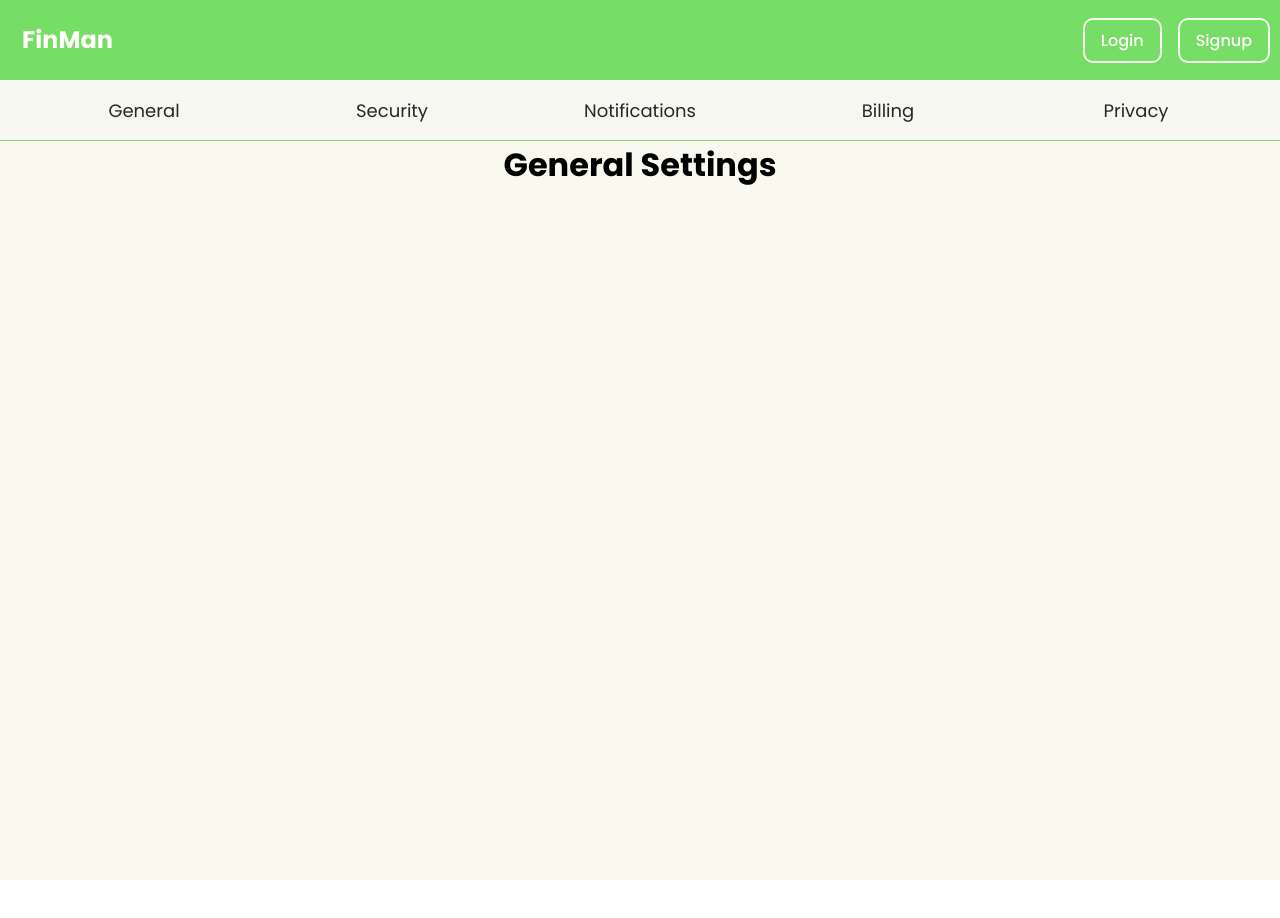
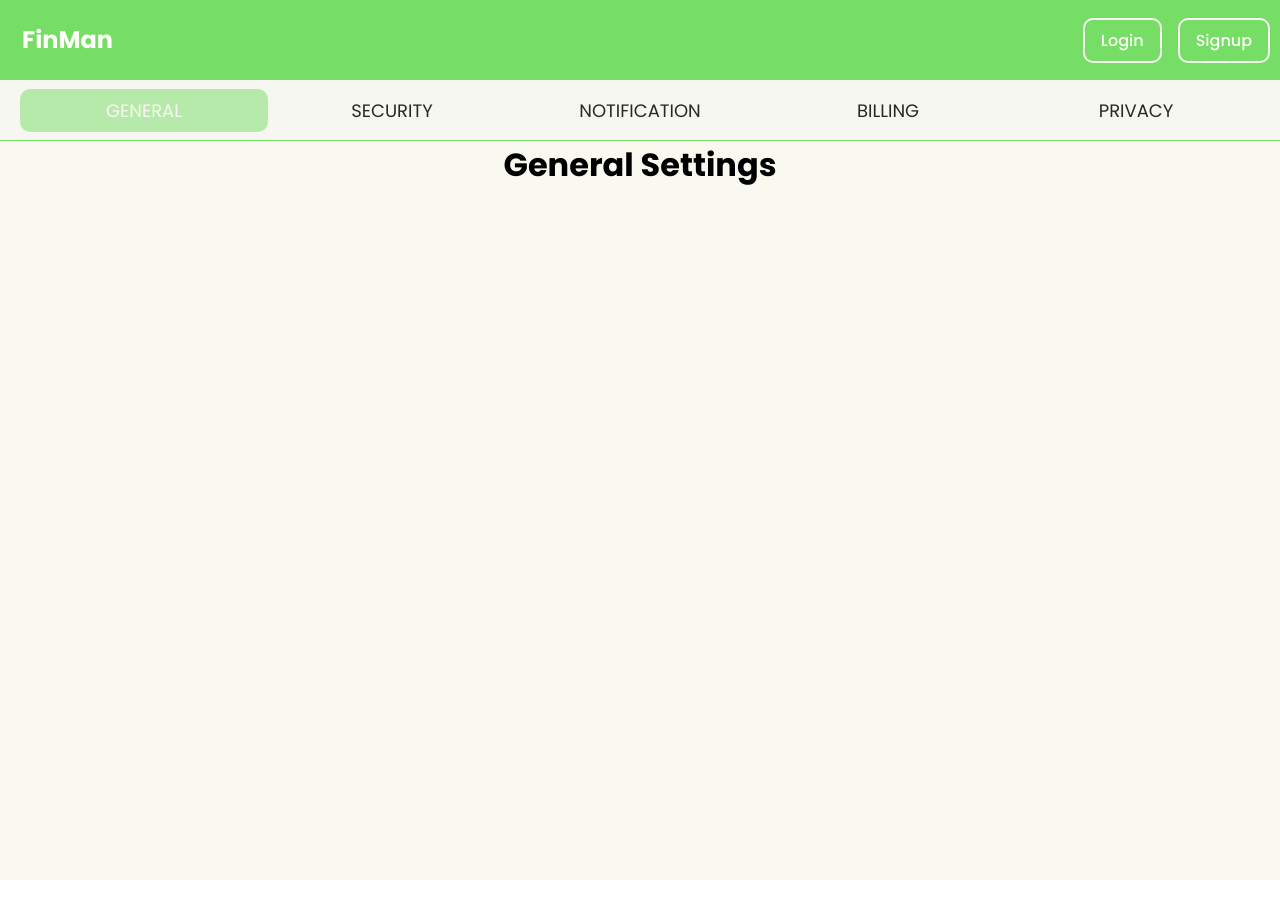
Before and after one commit to AAKhan4/finanace-management, a React (Create React App) app in the folder frontend/: page /settings in a window 1280 px wide. Shown: the top 918 px of the page. Built offline with nearby package versions, Linux system fonts and the light colour scheme.

Commit message:
Update index.js

```diff
--- a/frontend/src/components/Settings/Navbar/index.js
+++ b/frontend/src/components/Settings/Navbar/index.js
@@ -1,15 +1,21 @@
-import React from "react";
+import React, { useState } from "react";
 import * as E from "./NavbarElems";
 
 export default function Sidebar() {
+  const [toggle, setToggle] = useState("general");
+  const path = "/settings/#";
   return (
     <E.Container>
       <E.Wrapper>
-        <E.Option href="/settings/#general">General</E.Option>
-        <E.Option href="/settings/#security">Security</E.Option>
-        <E.Option href="/settings/#notifications">Notifications</E.Option>
-        <E.Option href="/settings/#billing">Billing</E.Option>
-        <E.Option href="/settings/#privacy">Privacy</E.Option>
+      {["general", "security", "notification", "billing", "privacy"].map((option) => (
+          <E.Option
+            active={toggle === option}
+            onClick={() => setToggle(option)}
+            href={path + option}
+          >
+            {option.toUpperCase()}
+          </E.Option>
+        ))}
       </E.Wrapper>
     </E.Container>
   );
```
